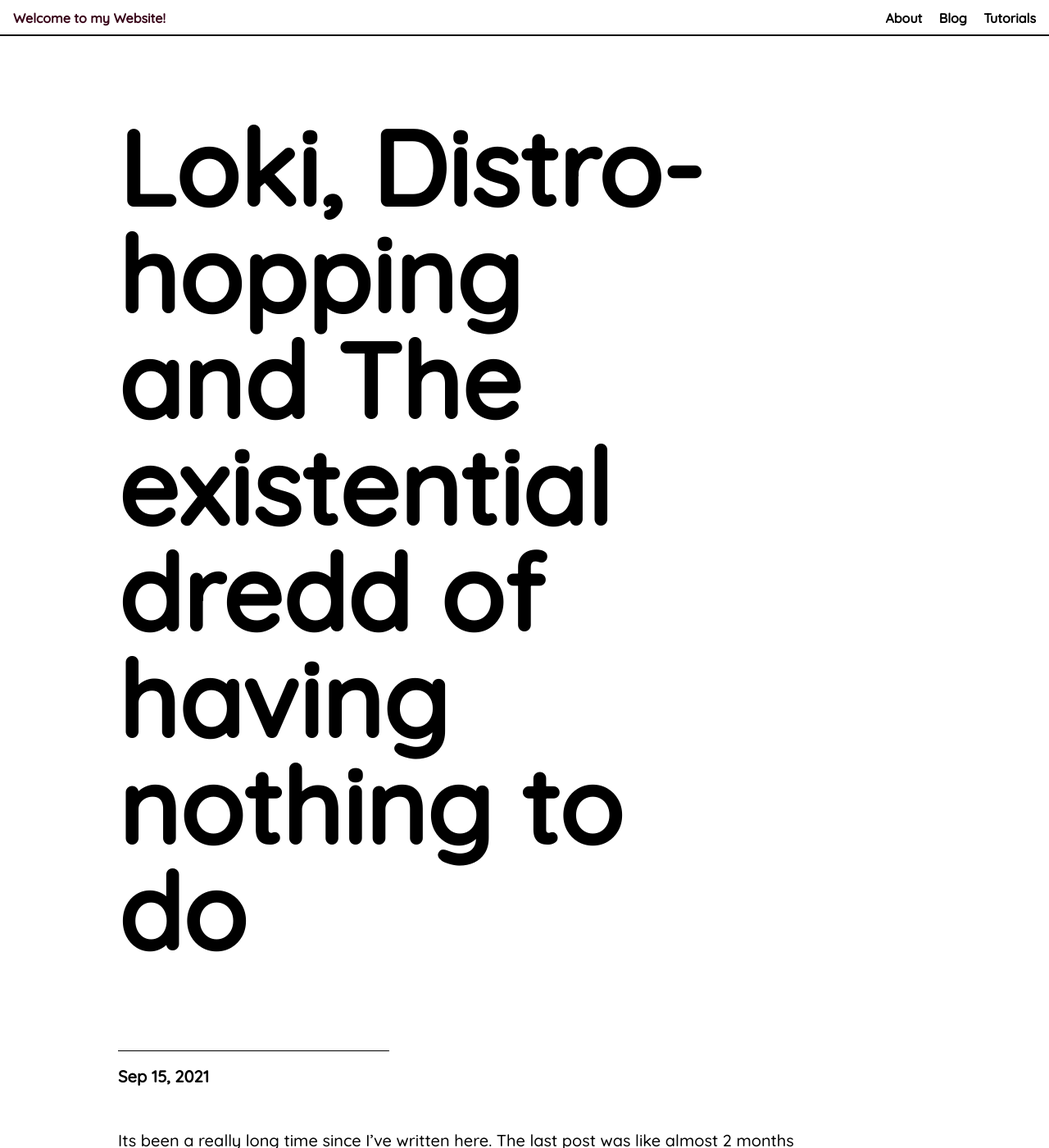
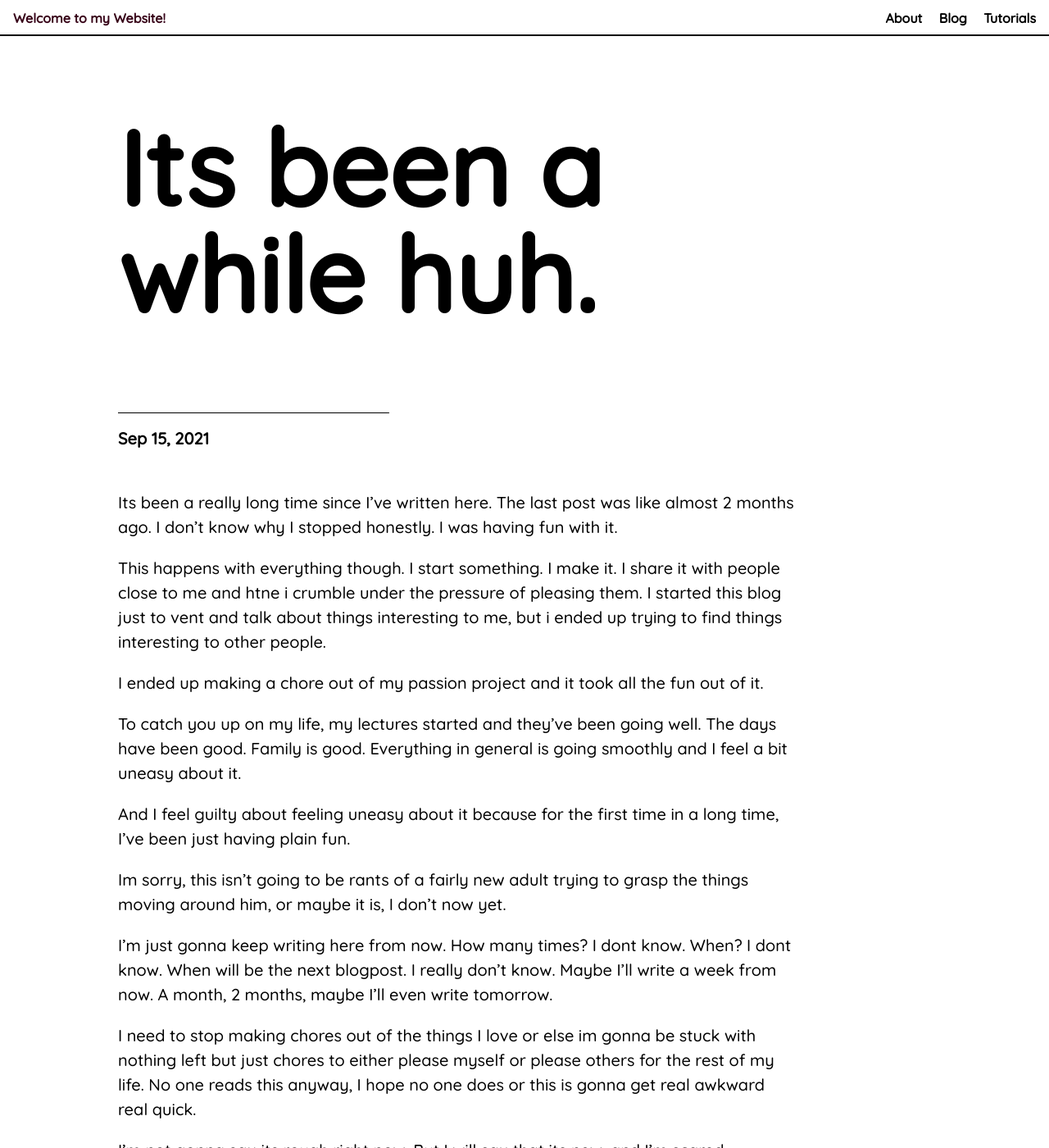
Before and after one commit to ShalmonAnandas/Emotions-and-TechTips, a Jekyll site: the page built from _posts/2021-09-16-Its-been-a-while.markdown, in a window 1280 px wide and 1400 px high. Shown: the whole window at 82% size. Built offline with Jekyll 4.4.1, drawn with Linux system fonts in a browser that asks for light colours; comment, search, counter and statistics services are not loaded.

Commit message:
new blogpost changed title

```diff
--- a/_posts/2021-09-16-Its-been-a-while.markdown
+++ b/_posts/2021-09-16-Its-been-a-while.markdown
@@ -1,6 +1,6 @@
 ---
 layout: post
-title:  "Loki, Distro-hopping and The existential dredd of having nothing to do"
+title:  "Its been a while huh."
 date:   2021-09-16 01:30:00 +0530
 categories: blogs
 ---
```
